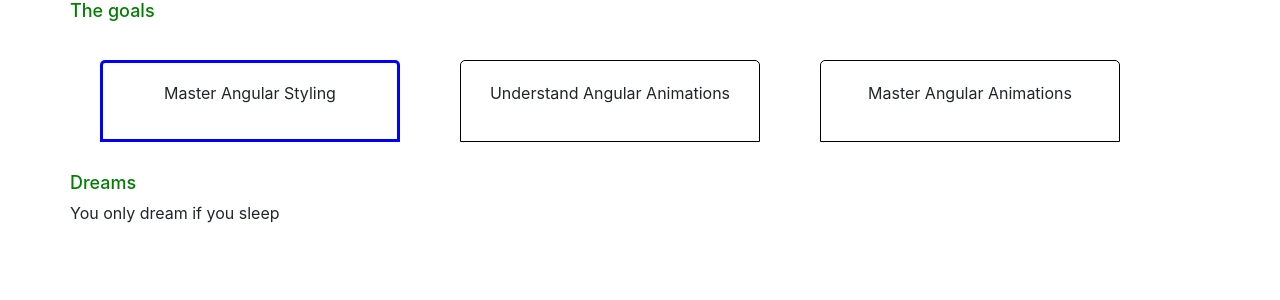
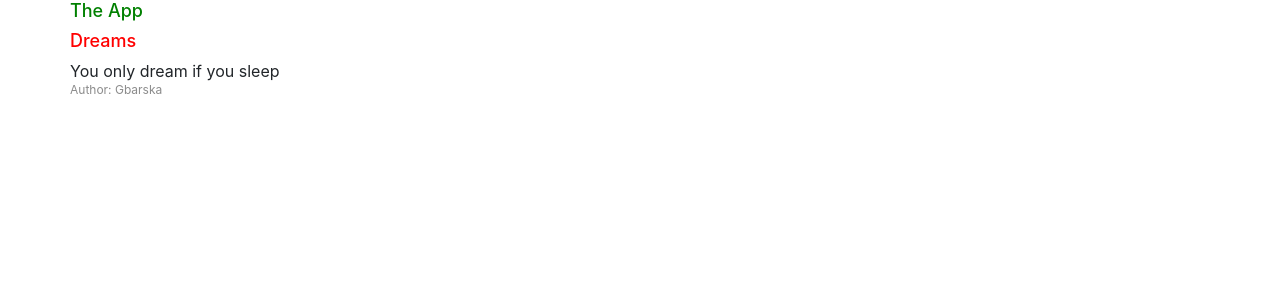
Before and after one commit to gbarska/angular-animations, an Angular app in the folder animations/: page / in a window 1280 px wide. Shown: the top 300 px of the page. Built offline with nearby package versions, Linux system fonts and the light colour scheme.

Commit message:
component styles, inline styles and style tag

```diff
--- a/animations/src/app/app.component.html
+++ b/animations/src/app/app.component.html
@@ -1,14 +1,15 @@
 <div class="container">
     <div class="row">
         <div class="col-xs-12">
-                <h1>The goals</h1>
-
+                <h1>The App</h1>
+                <!--
                 <app-goal *ngFor="let goal of courseGoals"
                 [goal]="goal"
                 [ngClass]="{active: goal.isActiveGoal}"
                 (click)="goal.isActiveGoal = !goal.isActiveGoal"></app-goal>
-
+                 -->
                 <app-quote></app-quote>
+                <app-author></app-author>
         </div>
     </div>
 </div>
--- a/animations/src/app/app.module.ts
+++ b/animations/src/app/app.module.ts
@@ -5,12 +5,14 @@ import { AppRoutingModule } from './app-routing.module';
 import { AppComponent } from './app.component';
 import { GoalComponent } from './goal/goal.component';
 import { QuoteComponent } from './quote/quote.component';
+import { AuthorComponent } from './author/author.component';
 
 @NgModule({
   declarations: [
     AppComponent,
     GoalComponent,
-    QuoteComponent
+    QuoteComponent,
+    AuthorComponent
   ],
   imports: [
     BrowserModule,
--- /dev/null
+++ b/animations/src/app/author/author.component.html
@@ -0,0 +1,7 @@
+<style>
+h1{
+    font-weight: normal;
+}
+</style>
+
+<h1>Author: Gbarska</h1>
--- /dev/null
+++ b/animations/src/app/author/author.component.ts
@@ -0,0 +1,21 @@
+import { Component, OnInit } from '@angular/core';
+
+@Component({
+  selector: 'app-author',
+  templateUrl: './author.component.html',
+  styles: [`
+    h1{
+      margin: 0;
+      font-size: 12px;
+      color: #8c8c8c;
+    }
+  `]
+})
+export class AuthorComponent implements OnInit {
+
+  constructor() { }
+
+  ngOnInit() {
+  }
+
+}
--- a/animations/src/app/quote/quote.component.css
+++ b/animations/src/app/quote/quote.component.css
@@ -0,0 +1,3 @@
+h1 {
+    color:red;
+}
```
Also changed, not shown: animations/src/app/author/author.component.css (added).
